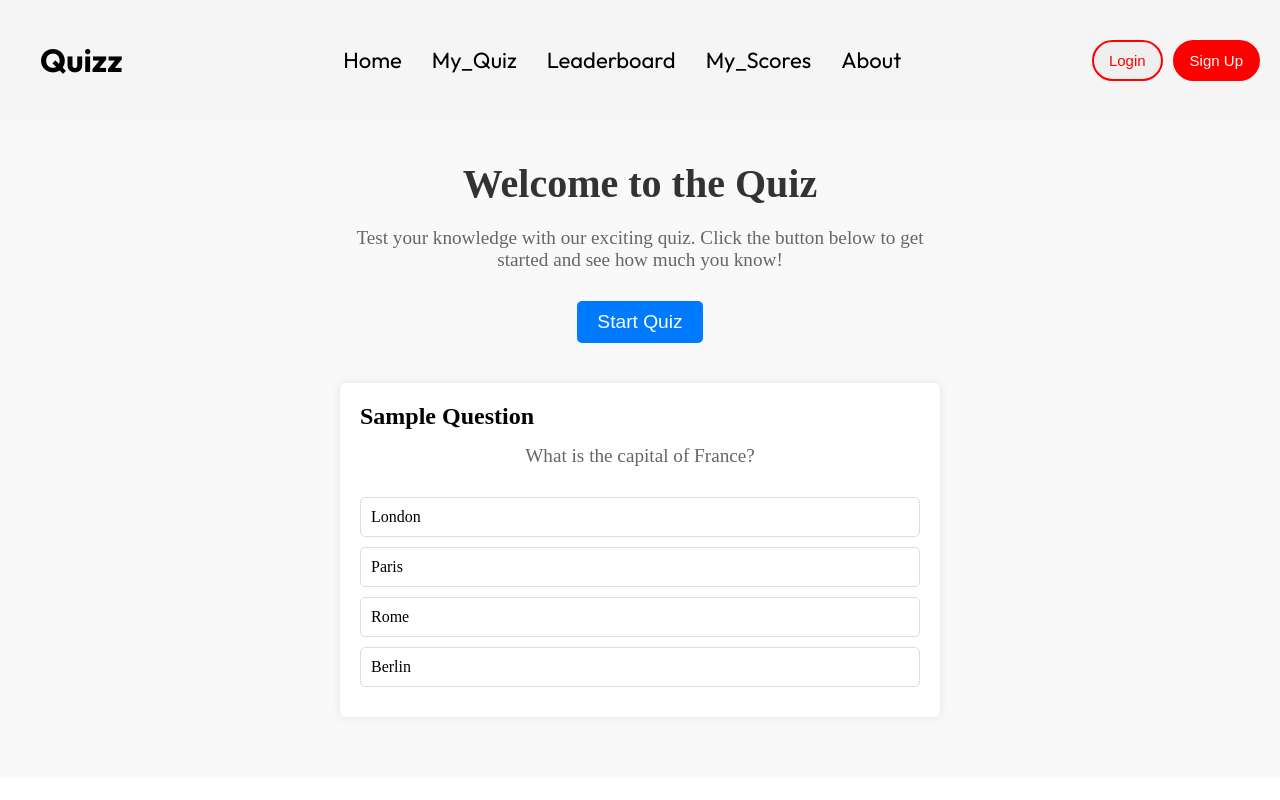
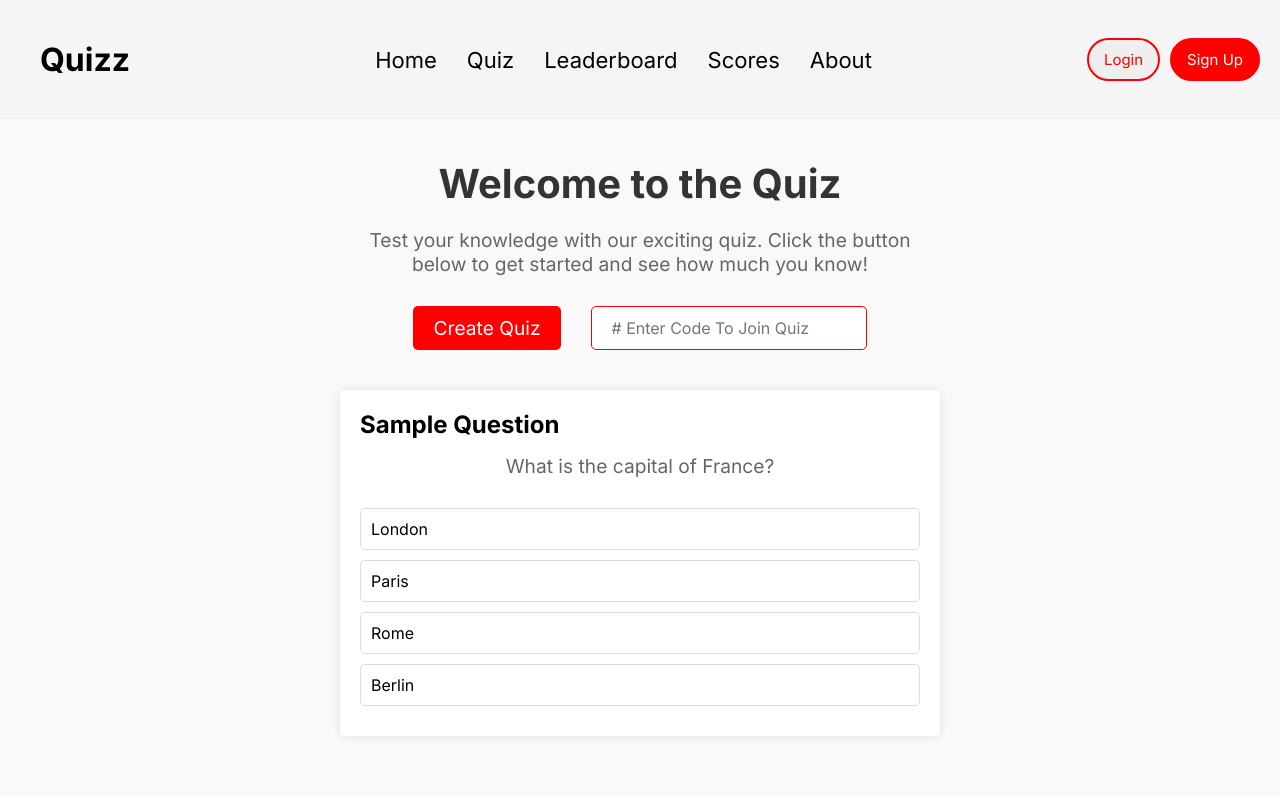
Before and after one commit to AnujKshatriya/Quiz-App, a React (Vite) app in the folder client/: page / in a window 1280 px wide. Shown: the top 800 px of the page. Built offline with nearby package versions, Linux system fonts and the light colour scheme.

Commit message:
added font family

```diff
--- a/client/src/components/Navbar/Navbar.css
+++ b/client/src/components/Navbar/Navbar.css
@@ -1,11 +1,11 @@
-@import url('https://fonts.googleapis.com/css2?family=Outfit:wght@100..900&display=swap');
+/* @import url('https://fonts.googleapis.com/css2?family=Outfit:wght@100..900&display=swap'); */
 .navbar{
     display: flex;
     justify-content: space-between;
     padding: 10px;
     background-color: whitesmoke;
-    font-family: "Outfit",sans-serif;
-    box-shadow: 2px 2px 2px red;
+    /* font-family: "Outfit",sans-serif; */
+    box-shadow: 2px 2px 2px 10px red;
 }
 
 .title{
--- a/client/src/components/Navbar/Navbar.jsx
+++ b/client/src/components/Navbar/Navbar.jsx
@@ -16,9 +16,9 @@ const Navbar = ({showLogin,showSignup}) => {
           <div className="center">
             <ul className="center_list" >
                 <li onClick={()=>selectMenu(menu !== "home" ? "home" : "none")} className={menu==="home"?"active":"home"}>Home</li>
-                <li onClick={()=>selectMenu(menu !== "myquiz" ? "myquiz" : "none")} className={menu==="myquiz"?"active":"myquiz"}>My_Quiz</li>
+                <li onClick={()=>selectMenu(menu !== "myquiz" ? "myquiz" : "none")} className={menu==="myquiz"?"active":"myquiz"}>Quiz</li>
                 <li onClick={()=>selectMenu(menu !== "leaderboard" ? "leaderboard" : "none")} className={menu==="leaderboard"?"active":"leaderboard"}>Leaderboard</li>
-                <li onClick={()=>selectMenu(menu !== "myscore" ? "myscore" : "none")} className={menu==="myscore"?"active":"myscore"}>My_Scores</li>
+                <li onClick={()=>selectMenu(menu !== "myscore" ? "myscore" : "none")} className={menu==="myscore"?"active":"myscore"}>Scores</li>
                 <li onClick={()=>selectMenu(menu !== "about" ? "about" : "none")} className={menu==="about"?"active":"about"}>About</li>
                 {/* <li></li> */}
             </ul>
--- a/client/src/components/SampleBody/samplebody.css
+++ b/client/src/components/SampleBody/samplebody.css
@@ -20,20 +20,34 @@
     text-align: center;
     max-width: 600px;
 }
-
+.button-section{
+    width: 100%;
+    display: flex;
+    justify-content: center;
+    gap: 30px;
+    margin-bottom: 40px;
+}
 .start-button {
     padding: 10px 20px;
     font-size: 1.2em;
     color: white;
-    background-color: #007bff;
+    background-color: red;
     border: none;
     border-radius: 5px;
     cursor: pointer;
-    margin-bottom: 40px;
+}
+.join-button{
+    border: 1px solid red;
+    outline: none;
+    padding: 1px 20px;
+    border-radius: 5px;
+    font-size: 16px;
+    color: rgb(74, 65, 65);
+    text-decoration: none;
 }
 
 .start-button:hover {
-    background-color: #0056b3;
+    background-color: rgb(178, 0, 0);
 }
 
 .question-card {
--- a/client/src/components/SampleBody/samplebody.jsx
+++ b/client/src/components/SampleBody/samplebody.jsx
@@ -6,8 +6,11 @@ const BodySection = () => {
         <div className="body-section">
             <h1>Welcome to the Quiz</h1>
             <p>Test your knowledge with our exciting quiz. Click the button below to get started and see how much you know!</p>
-            <button className="start-button">Start Quiz</button>
-
+            <div className='button-section'>
+                <button className="start-button">Create Quiz</button>
+                {/* <button className="start-button">Join Quiz</button> */}
+                <input placeholder='# Enter Code To Join Quiz' className='join-button' type="text" />
+            </div>
             <div className="question-card">
                 <h2>Sample Question</h2>
                 <p>What is the capital of France?</p>
--- a/client/src/index.css
+++ b/client/src/index.css
@@ -1,7 +1,11 @@
+
+@import url('https://fonts.googleapis.com/css2?family=Inter:wght@100..900&display=swap');
+
 *{
   margin: 0;
   padding: 0;
   box-sizing: border-box;
+  font-family: inter;
 }
 html,body{
   height: 100%;
```
